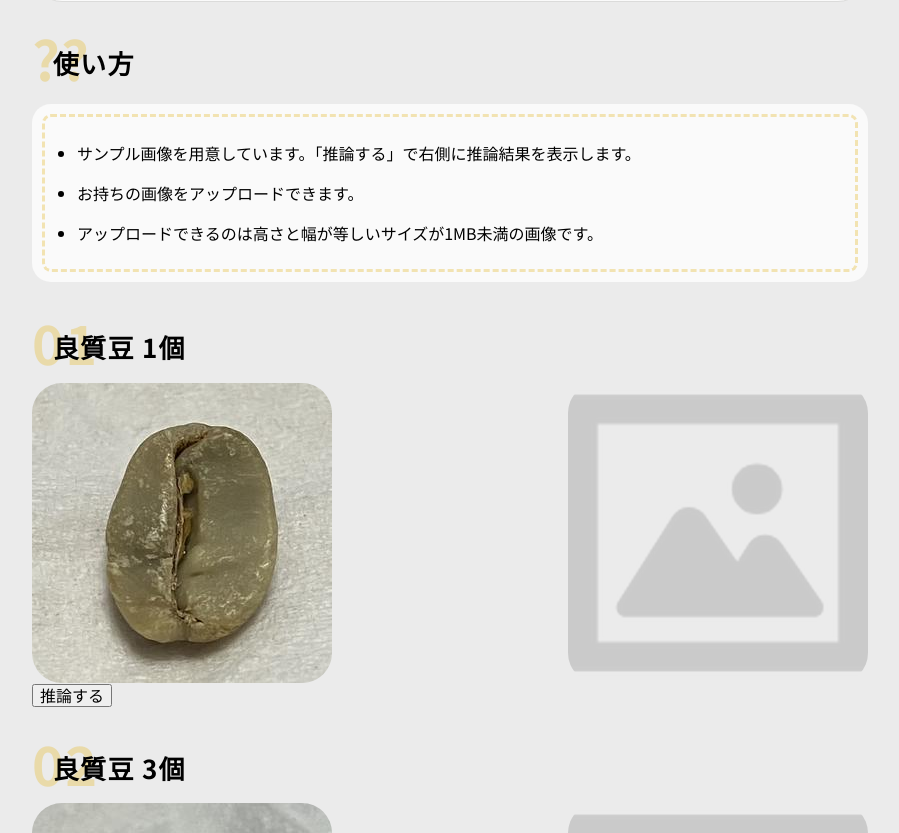
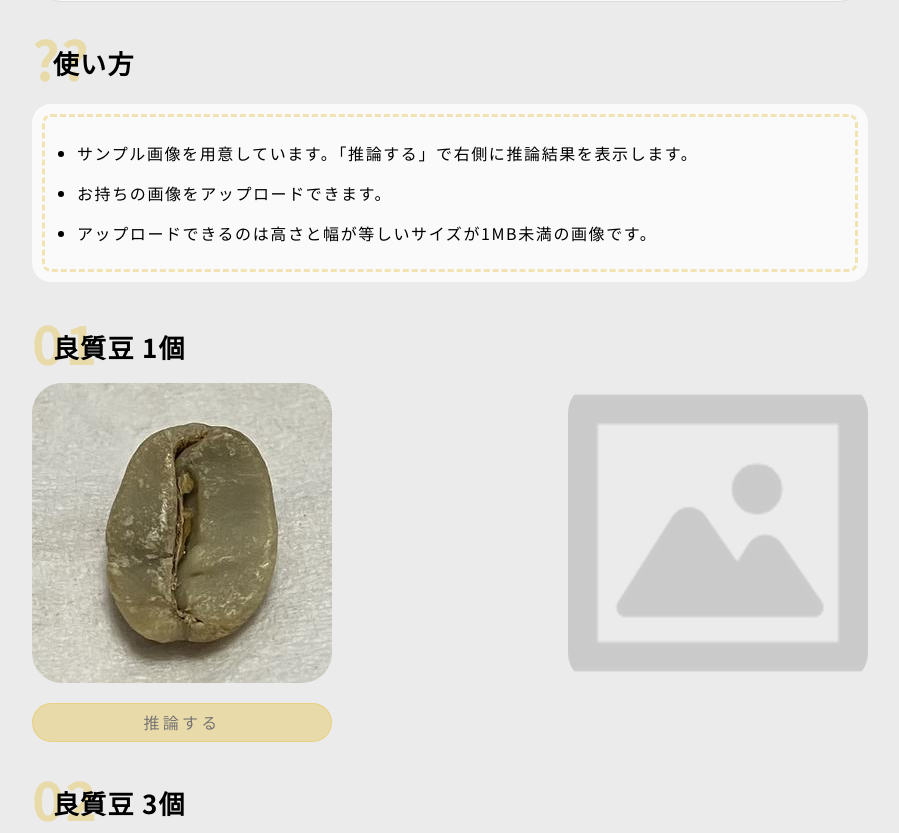
Before and after one commit to JunyaUkyou/detect-defective-green-coffee-beans, a React (Vite) app in the folder frontend/app/: page / in a window 1280 px wide. Shown: the part 430-1263 px from the top of the page, without its empty margins (190-1089 px from the left). Built offline with nearby package versions, Linux system fonts and the light colour scheme.

Commit message:
推論ボタン

```diff
--- a/frontend/app/src/App.css
+++ b/frontend/app/src/App.css
@@ -118,11 +118,41 @@ body {
   margin-left: 10px; /*はみ出ないように調整*/
   margin-right: 10px; /*はみ出ないように調整*/
   padding: 1em 1em 1em 2em;
+  letter-spacing: 0.1em;
 }
 
 .how-to-use-list .how-to-use-list-item {
   line-height: 1.5;
   padding: 0.5em 0;
+}
+
+/* 推論 */
+.run-prediction {
+  margin-top: 20px;
+}
+.run-prediction-button {
+  background: rgba(229 192 70 / 0.4);
+  border: 1px solid rgba(229 192 70 / 0.4);
+  border-radius: 30px;
+  position: relative;
+  display: flex;
+  justify-content: space-around;
+  align-items: center;
+  margin: 0 auto;
+  width: 100%;
+  padding: 10px 25px;
+  color: rgb(118, 116, 116);
+  text-decoration: none;
+  transition: 0.3s ease-in-out;
+  font-weight: 500;
+  letter-spacing: 0.2em;
+  cursor: pointer;
+}
+
+.run-prediction-button:hover {
+  background: rgb(118, 116, 116);
+  border: 1px solid rgb(118, 116, 116);
+  color: rgba(229 192 70 / 0.4);
 }
 
 .upload-result {
--- a/frontend/app/src/UploadImage.tsx
+++ b/frontend/app/src/UploadImage.tsx
@@ -68,7 +68,14 @@ const UploadImage: React.FC<UploadImageProps> = ({
           ) : (
             <div className="upload-left">
               <img src={previewUrl} alt="Uploaded" className="ai-image" />
-              <button onClick={onClickSubmit}>推論する</button>
+              <div className="run-prediction">
+                <button
+                  className="run-prediction-button"
+                  onClick={onClickSubmit}
+                >
+                  推論する
+                </button>
+              </div>
             </div>
           )}
           {/* 推論結果 */}
```
